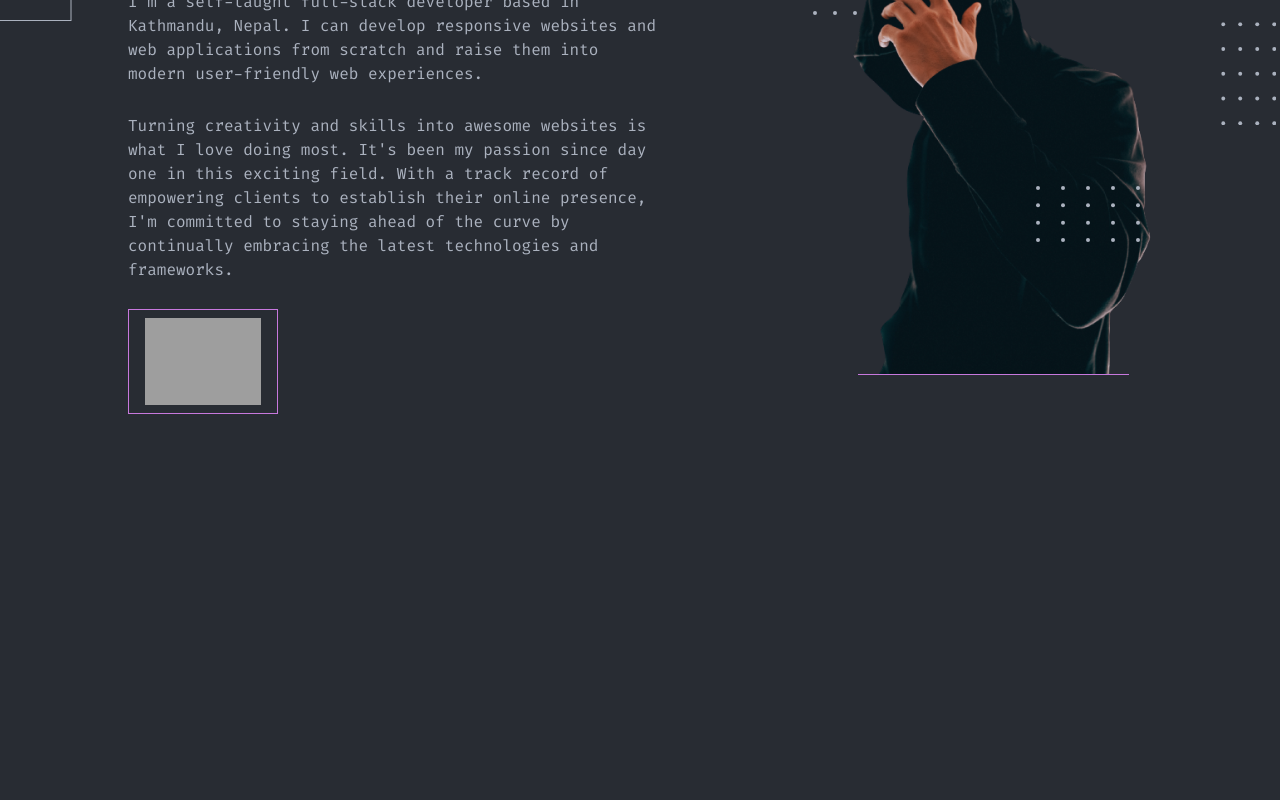
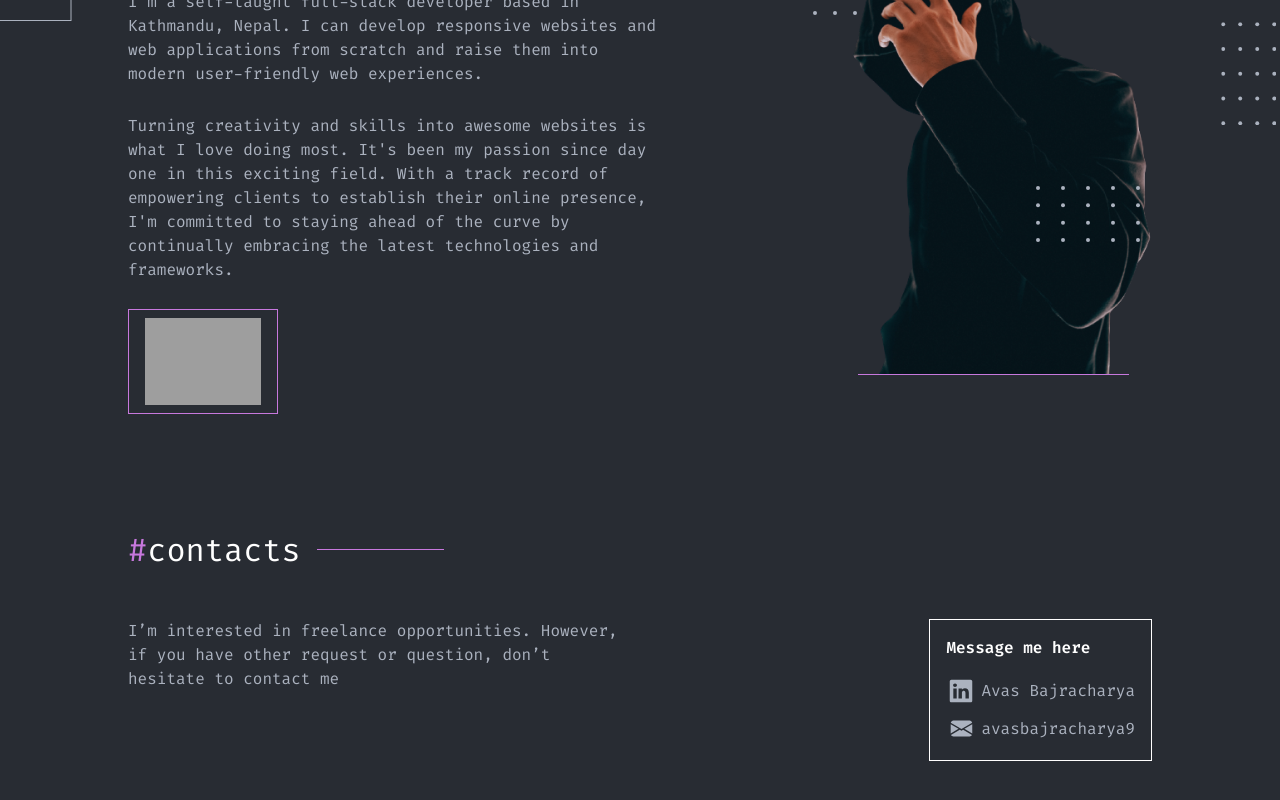
Before and after one commit to Avas77/avas-portfolio-v2, a Next.js app: page / in a window 1280 px wide. Shown: the part 2389-3189 px from the top of the page. Before the commit the page ends 2915 px from the top, so only its background shows below. Built offline with nearby package versions, Linux system fonts and the light colour scheme; grey boxes are pictures that could not be loaded.

Commit message:
feat: added contact block

```diff
--- a/app/page.tsx
+++ b/app/page.tsx
@@ -1,4 +1,5 @@
 import About from "@/components/About";
+import Contacts from "@/components/Contacts";
 import HeroImage from "@/components/HeroImage";
 import HeroText from "@/components/HeroText";
 import Projects from "@/components/Projects";
@@ -24,6 +25,7 @@ const Home = () => {
       <section className="mb-28 h-full px-4 xl:px-0">
         <About />
       </section>
+      <Contacts />
     </>
   );
 };
--- /dev/null
+++ b/components/Contacts/index.tsx
@@ -0,0 +1,40 @@
+import React from "react";
+import BlockHeader from "../BlockHeader";
+import SocialContact from "../SocialContact";
+
+const Contacts = () => {
+  return (
+    <section className="mb-[145px]">
+      <BlockHeader title="contacts" classNames="w-[127px]" />
+      <div className="flex mt-[45px]">
+        <div className="flex-1">
+          <p className="w-[505px] text-gray">
+            I’m interested in freelance opportunities. However, if you have
+            other request or question, don’t hesitate to contact me
+          </p>
+        </div>
+        <div className="flex-1 flex justify-end">
+          <section className="border border-white p-4 w-fit">
+            <h6 className="font-semibold mb-4">Message me here</h6>
+            <div className="flex flex-col gap-2">
+              <SocialContact
+                path={"/assets/social-links/Linkedin.svg"}
+                label="Avas Bajracharya"
+                width={30}
+                height={20}
+              />
+              <SocialContact
+                path={"/assets/social-links/mail.svg"}
+                label="avasbajracharya9"
+                width={30}
+                height={32}
+              />
+            </div>
+          </section>
+        </div>
+      </div>
+    </section>
+  );
+};
+
+export default Contacts;
--- /dev/null
+++ b/components/SocialContact/index.tsx
@@ -0,0 +1,33 @@
+import Image from "next/image";
+import React from "react";
+
+interface ISocialContactProps {
+  path: string;
+  label: string;
+  width: number;
+  height: number;
+  classNames?: string;
+}
+
+const SocialContact = ({
+  path,
+  label,
+  width,
+  height,
+  classNames,
+}: ISocialContactProps) => {
+  return (
+    <div className="flex items-center gap-[5px]">
+      <Image
+        src={path}
+        alt={label}
+        width={width}
+        height={height}
+        className={classNames}
+      />
+      <p className="text-gray">{label}</p>
+    </div>
+  );
+};
+
+export default SocialContact;
```
Also changed, not shown: public/assets/social-links/mail.svg (added).
